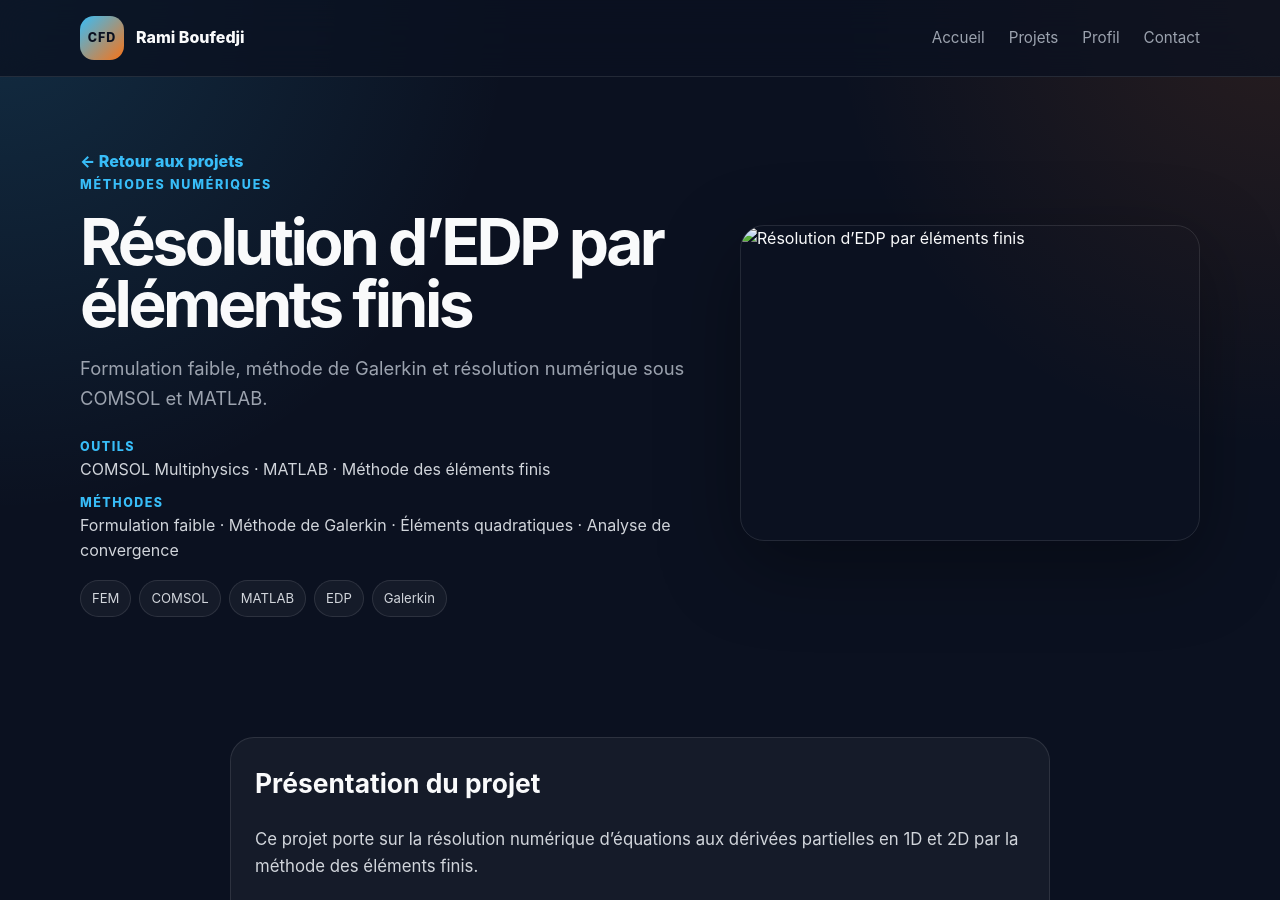
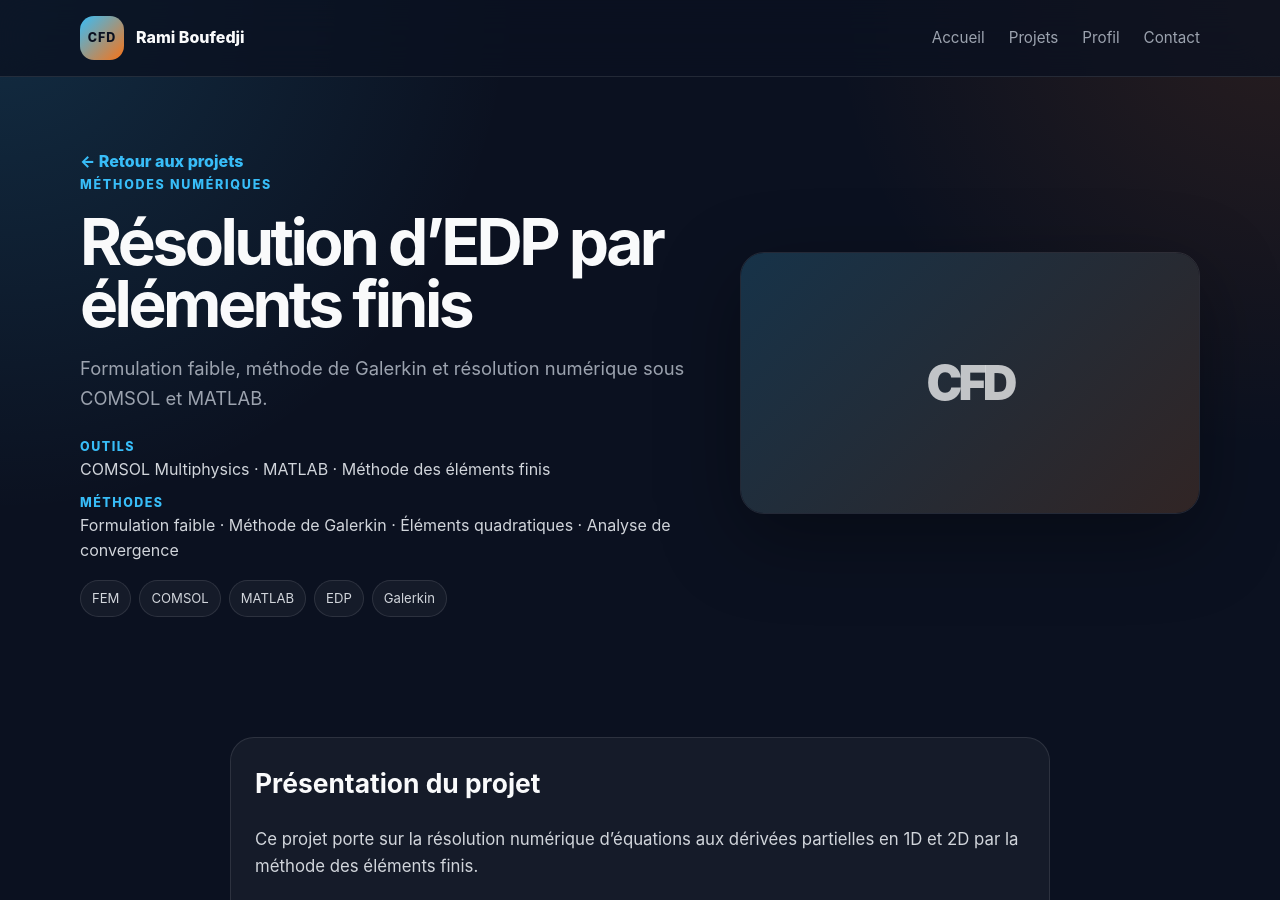
Before and after one commit to ramiboufedji-projets/ramiboufedji-projets.github.io, a Jekyll site: the page built from _projects/elements-finis-comsol-MATLAB.md, in a window 1280 px wide and 900 px high. Built offline with Jekyll 4.4.1, drawn with Linux system fonts in a browser that asks for light colours.

Commit message:
Enhance project layout with additional checks and classes

```diff
--- a/_layouts/project.html
+++ b/_layouts/project.html
@@ -6,10 +6,12 @@ layout: default
 
   <section class="project-hero">
     <div class="container project-hero-grid">
-      <div>
+
+      <div class="project-hero-content">
         <a class="back-link" href="{{ '/projects/' | relative_url }}">← Retour aux projets</a>
 
         <p class="eyebrow">{{ page.domain }}</p>
+
         <h1>{{ page.title }}</h1>
 
         {% if page.subtitle %}
@@ -42,7 +44,7 @@ layout: default
       </div>
 
       <div class="project-hero-card">
-        {% if page.image %}
+        {% if page.image and page.image != "" %}
           <img src="{{ page.image | relative_url }}" alt="{{ page.title }}">
         {% else %}
           <div class="image-placeholder">
@@ -50,10 +52,11 @@ layout: default
           </div>
         {% endif %}
       </div>
+
     </div>
   </section>
 
-  <section class="section">
+  <section class="section project-detail-section">
     <div class="container narrow">
       <div class="content-card project-content">
         {{ content }}
```
